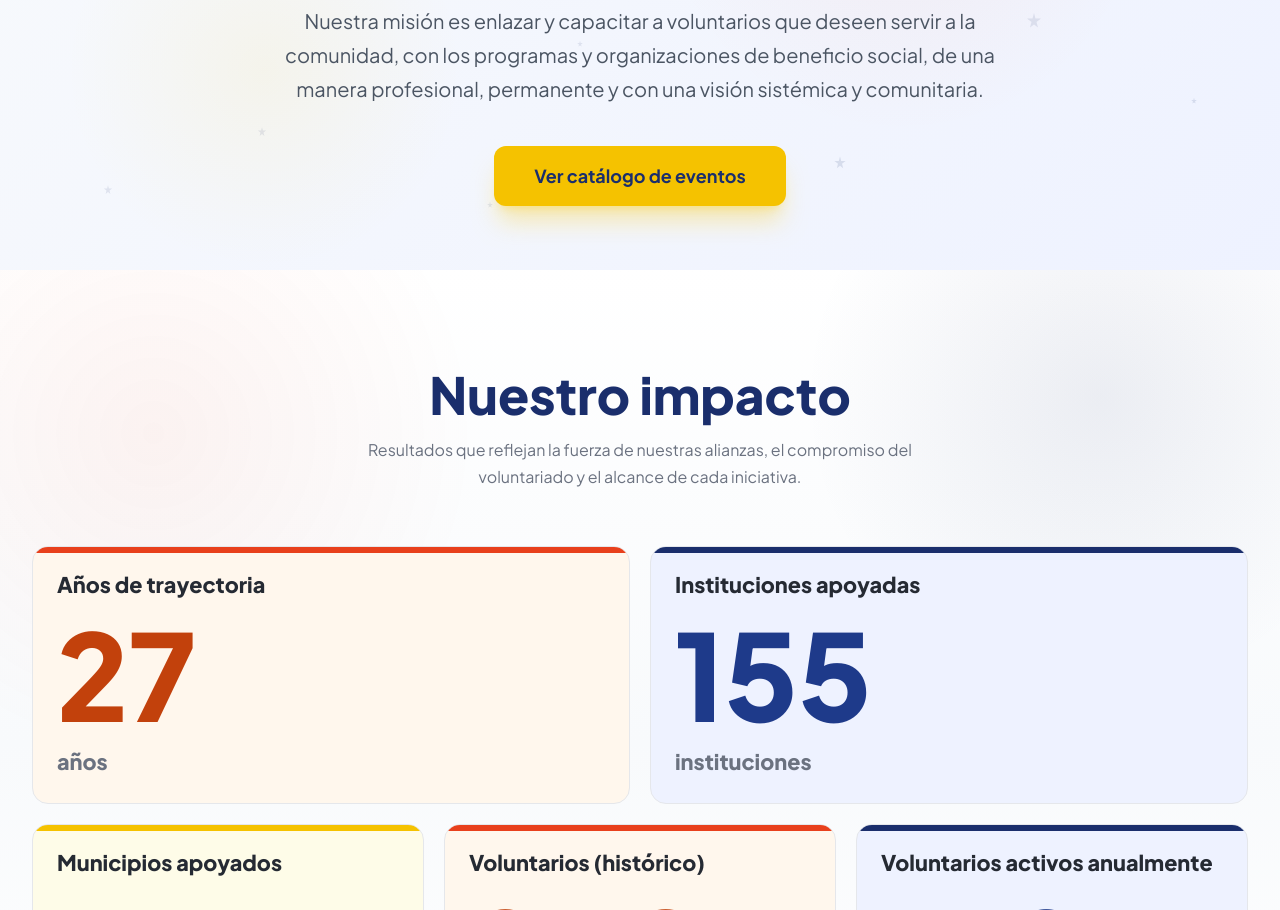
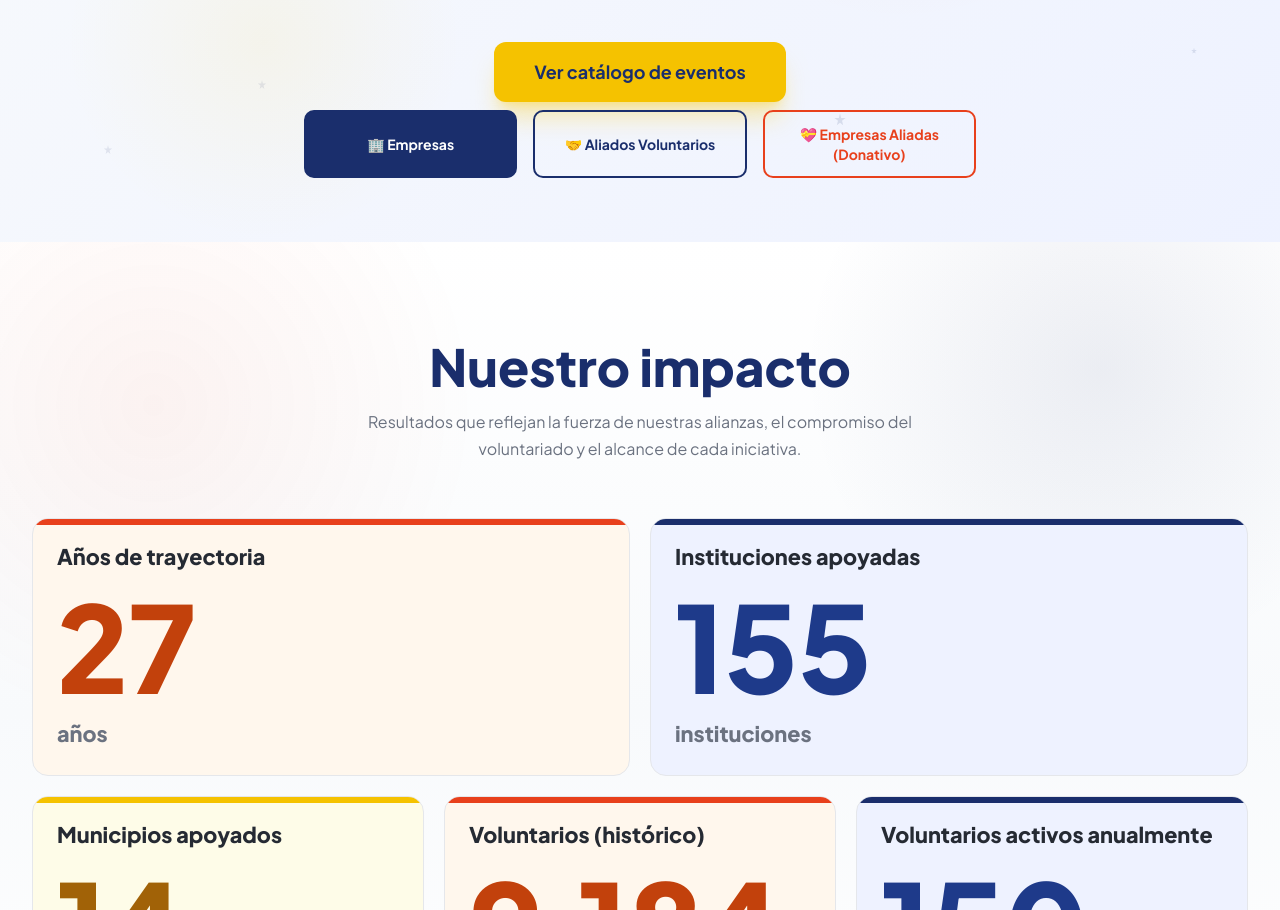
Before and after one commit to adminEzerMonterrey/ezer, a React (Vite) app: page / in a window 1280 px wide. Shown: the part 961-1871 px from the top of the page. Built offline with nearby package versions, Linux system fonts and the light colour scheme; no server answers; the database is empty.

Commit message:
Add Empresas Aliadas section and update UI components

```diff
--- a/src/app/App.tsx
+++ b/src/app/App.tsx
@@ -10,6 +10,8 @@ import { ContactSection } from "./components/ContactSection";
 import { Footer } from "./components/Footer";
 import { Admin } from "./pages/Admin";
 import { CompanyRegistration } from "./components/CompanyRegistration";
+import { AliadosPage } from "./pages/Aliados";
+import { EmpresasAliadasPage } from "./pages/EmpresasAliadas";
 
 function ScrollToTop() {
   useEffect(() => {
@@ -59,6 +61,22 @@ function CompanyPage() {
   );
 }
 
+function AliadosPageWrapper() {
+  return (
+    <AppShell>
+      <AliadosPage />
+    </AppShell>
+  );
+}
+
+function EmpresasAliadasPageWrapper() {
+  return (
+    <AppShell>
+      <EmpresasAliadasPage />
+    </AppShell>
+  );
+}
+
 function EventCatalogPage() {
   return (
     <AppShell>
@@ -84,6 +102,8 @@ export default function App() {
         <Route path="/empresas" element={<CompanyPage />} />
         <Route path="/catalogo-eventos" element={<EventCatalogPage />} />
         <Route path="/contactanos" element={<ContactPage />} />
+        <Route path="/aliados" element={<AliadosPageWrapper />} />
+        <Route path="/empresas-aliadas" element={<EmpresasAliadasPageWrapper />} />
         <Route path="/admin" element={<Admin />} />
         <Route path="*" element={<Navigate to="/" replace />} />
       </Routes>
--- a/src/app/components/EventCatalog.tsx
+++ b/src/app/components/EventCatalog.tsx
@@ -200,10 +200,6 @@ export function EventCatalog() {
                     )}
                     {/* Gradient overlay */}
                     <div style={{ position: "absolute", inset: 0, background: "linear-gradient(to top, rgba(0,0,0,0.55) 0%, transparent 55%)" }} />
-                    {/* Number badge */}
-                    <div style={{ position: "absolute", top: 12, left: 12, width: 32, height: 32, borderRadius: "50%", backgroundColor: "#E8401C", display: "flex", alignItems: "center", justifyContent: "center", boxShadow: "0 2px 8px rgba(0,0,0,0.2)" }}>
-                      <span style={{ color: "#FFFFFF", fontWeight: 800, fontSize: 13 }}>{index + 1}</span>
-                    </div>
                     {/* Annual badge */}
                     {event.isAnnual && (
                       <div style={{ position: "absolute", top: 12, right: 12, backgroundColor: "#FEF3C7", color: "#D97706", fontSize: 11, fontWeight: 700, padding: "3px 8px", borderRadius: 20 }}>
@@ -221,10 +217,10 @@ export function EventCatalog() {
                   {/* Content */}
                   <div style={{ padding: "18px 18px 0", display: "flex", flexDirection: "column", flex: 1 }}>
                     <h3 style={{ color: "#1A2E6C", fontWeight: 800, fontSize: 16, lineHeight: 1.35, marginBottom: 8 }}>
-                      {event.title}
+                      <span style={{ color: "#E8401C", marginRight: 6 }}>{index + 1}.</span>{event.title}
                     </h3>
 
-                    <p style={{ color: "#6B7280", fontSize: 13, lineHeight: 1.6, margin: "0 0 12px" }} className="line-clamp-2">
+                    <p style={{ color: "#6B7280", fontSize: 13, lineHeight: 1.6, margin: "0 0 12px" }} className="line-clamp-4">
                       {event.description}
                     </p>
 
@@ -262,7 +258,7 @@ export function EventCatalog() {
                             onMouseLeave={e => { e.currentTarget.style.backgroundColor = "transparent"; e.currentTarget.style.color = "#15803D"; e.currentTarget.style.transform = "translateY(0)"; e.currentTarget.style.boxShadow = "none"; }}
                           >
                             <BookOpen size={13} />
-                            Curso
+                            Curso de Sensibilización
                           </button>
                         )}
                       </div>
@@ -816,7 +812,7 @@ function InterestModal({ eventName, defaultWantsTraining = false, onClose }: { e
                   defaultChecked={defaultWantsTraining}
                   style={{ width: '16px', height: '16px', accentColor: '#E8401C', cursor: 'pointer' }}
                 />
-                ¿Quieres capacitación?
+                ¿Te gustaría un curso de sensibilización?
               </label>
 
               {status === 'error' && <p style={{ color: '#E8401C', fontSize: '13px' }}>Hubo un error al enviar tu interés. Por favor intenta de nuevo.</p>}
--- a/src/app/components/Hero.tsx
+++ b/src/app/components/Hero.tsx
@@ -6,7 +6,7 @@ export function Hero() {
   return (
     <section id="inicio" className="w-full flex flex-col bg-white">
       {/* Imagen completa a todo el ancho */}
-      <div className="w-full h-[50vh] md:h-[60vh] lg:h-[70vh] relative">
+      <div className="w-full h-[38vh] md:h-[48vh] lg:h-[55vh] relative">
         <img
           src={HERO_IMAGE}
           alt="Voluntarios trabajando juntos"
@@ -62,6 +62,30 @@ export function Hero() {
           >
             Ver catálogo de eventos
           </Link>
+
+          <div className="flex flex-col sm:flex-row gap-4 mt-2 w-full max-w-2xl justify-center">
+            <Link
+              to="/empresas"
+              style={{ backgroundColor: "#1A2E6C", color: "#FFFFFF", borderRadius: 10, border: "2px solid #1A2E6C" }}
+              className="flex-1 inline-flex items-center justify-center gap-2 px-6 py-3 font-bold text-sm hover:brightness-110 active:scale-95 transition-all duration-200 text-center"
+            >
+              🏢 Empresas
+            </Link>
+            <Link
+              to="/aliados"
+              style={{ backgroundColor: "transparent", color: "#1A2E6C", borderRadius: 10, border: "2px solid #1A2E6C" }}
+              className="flex-1 inline-flex items-center justify-center gap-2 px-6 py-3 font-bold text-sm hover:bg-blue-50 active:scale-95 transition-all duration-200 text-center"
+            >
+              🤝 Aliados Voluntarios
+            </Link>
+            <Link
+              to="/empresas-aliadas"
+              style={{ backgroundColor: "transparent", color: "#E8401C", borderRadius: 10, border: "2px solid #E8401C" }}
+              className="flex-1 inline-flex items-center justify-center gap-2 px-6 py-3 font-bold text-sm hover:bg-red-50 active:scale-95 transition-all duration-200 text-center"
+            >
+              💝 Empresas Aliadas (Donativo)
+            </Link>
+          </div>
         </div>
       </div>
     </section>
--- a/src/app/components/Navbar.tsx
+++ b/src/app/components/Navbar.tsx
@@ -10,13 +10,13 @@ export function Navbar() {
   return (
     <nav style={{ backgroundColor: "#1A2E6C", fontFamily: "'Plus Jakarta Sans', sans-serif" }} className="sticky top-0 z-50 w-full shadow-lg">
       <div className="max-w-7xl mx-auto px-4 sm:px-6 lg:px-8">
-        <div className="grid grid-cols-[auto_1fr_auto] items-center h-20 md:h-24">
+        <div className="grid grid-cols-[auto_1fr_auto] items-center h-24 md:h-28">
           <div className="flex items-center gap-3">
             <Link to="/" className="flex items-center" style={{ textDecoration: "none" }}>
               <img
                 src="/logo-ezer-sin-fondo.png"
                 alt="Logo oficial Asociación EZER ABP"
-                style={{ height: 72, width: "auto", objectFit: "contain" }}
+                style={{ height: 96, width: "auto", objectFit: "contain" }}
               />
             </Link>
           </div>
--- /dev/null
+++ b/src/app/pages/Aliados.tsx
@@ -0,0 +1,17 @@
+export function AliadosPage() {
+  return (
+    <section
+      style={{ fontFamily: "'Plus Jakarta Sans', sans-serif", minHeight: "60vh", display: "flex", alignItems: "center", justifyContent: "center", backgroundColor: "#F8FAFC" }}
+    >
+      <div style={{ textAlign: "center", maxWidth: 480, padding: "40px 24px" }}>
+        <div style={{ fontSize: 56, marginBottom: 20 }}>🤝</div>
+        <h1 style={{ color: "#1A2E6C", fontWeight: 800, fontSize: "clamp(1.75rem, 4vw, 2.5rem)", lineHeight: 1.2, marginBottom: 16 }}>
+          Aliados Voluntarios
+        </h1>
+        <p style={{ color: "#6B7280", fontSize: 16, lineHeight: 1.7 }}>
+          Próximamente encontrarás aquí toda la información para convertirte en un aliado voluntario de Ezer.
+        </p>
+      </div>
+    </section>
+  );
+}
--- /dev/null
+++ b/src/app/pages/EmpresasAliadas.tsx
@@ -0,0 +1,17 @@
+export function EmpresasAliadasPage() {
+  return (
+    <section
+      style={{ fontFamily: "'Plus Jakarta Sans', sans-serif", minHeight: "60vh", display: "flex", alignItems: "center", justifyContent: "center", backgroundColor: "#F8FAFC" }}
+    >
+      <div style={{ textAlign: "center", maxWidth: 480, padding: "40px 24px" }}>
+        <div style={{ fontSize: 56, marginBottom: 20 }}>💝</div>
+        <h1 style={{ color: "#1A2E6C", fontWeight: 800, fontSize: "clamp(1.75rem, 4vw, 2.5rem)", lineHeight: 1.2, marginBottom: 16 }}>
+          Empresas Aliadas (Donativo)
+        </h1>
+        <p style={{ color: "#6B7280", fontSize: 16, lineHeight: 1.7 }}>
+          Próximamente encontrarás aquí toda la información para convertirte en una empresa aliada donadora de Ezer.
+        </p>
+      </div>
+    </section>
+  );
+}
```
